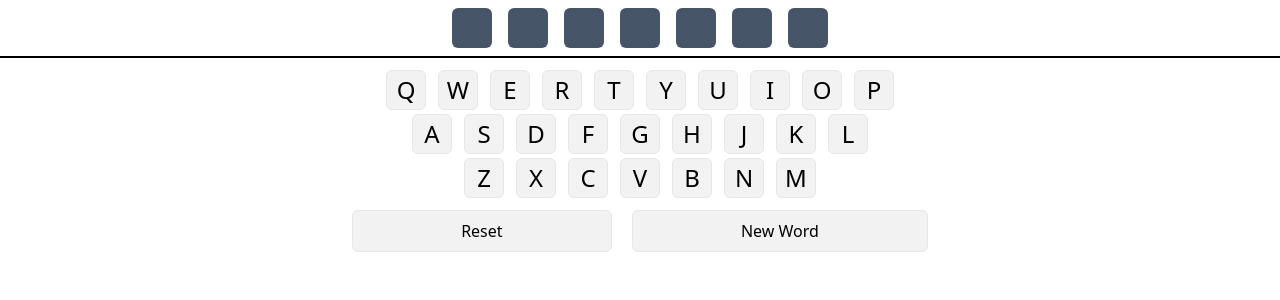
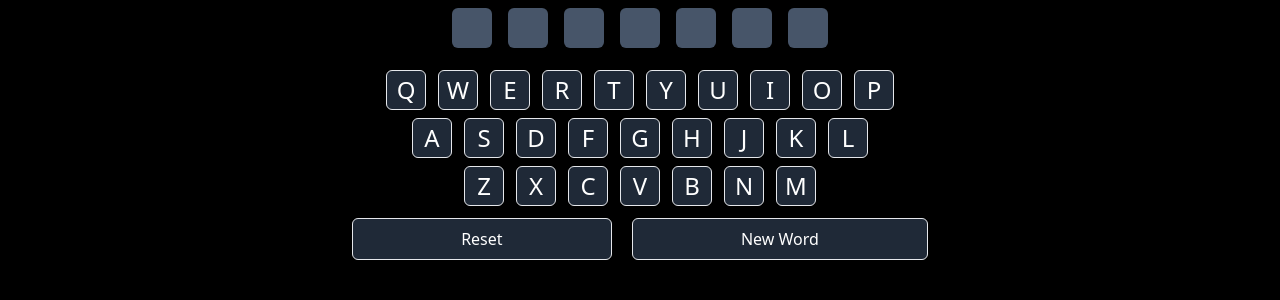
Before and after one commit to kristi000/hangman-game, a Next.js app: page / in a window 1280 px wide. Shown: the top 300 px of the page. Built offline with nearby package versions, Linux system fonts and the light colour scheme.

Commit message:
dark design

```diff
--- a/app/globals.css
+++ b/app/globals.css
@@ -4,9 +4,9 @@
 
 @layer components {
   .keyboard-btn {
-    @apply bg-[#f2f2f2] uppercase border duration-100  text-black text-2xl  aspect-square w-10 rounded-md flex justify-center items-center;
+    @apply bg-gray-800 uppercase border duration-100  text-white text-2xl  aspect-square w-10 rounded-md flex justify-center items-center  hover:animate-[scale-1.1_1s_infinite];
   }
   .control-btn {
-    @apply bg-[#f2f2f2] border rounded-md flex-grow p-2;
+    @apply bg-gray-800 text-white border rounded-md flex-grow p-2;
   }
 }
--- a/app/page.tsx
+++ b/app/page.tsx
@@ -2,7 +2,7 @@ import Hangman from "@/components/Hangman"
 
 export default function Home() {
   return (
-    <div className="bg-white min-h-screen">
+    <div className="bg-black min-h-screen">
       <main className="max-w-7xl mx-auto">
         <Hangman />
       </main>
--- a/components/Hangman.tsx
+++ b/components/Hangman.tsx
@@ -83,12 +83,12 @@ const Hangman = () => {
         />
       ) : (
         <>
-          <div className="absolute w-screen h-screen bg-white" />
+          <div className="absolute w-screen h-screen bg-black" />
           <div className="flex flex-row absolute top-[50%] right-[50%] transform translate-x-[50%] -translate-y-[50%]  bg-white">
             <div role="status">
               <svg
                 aria-hidden="true"
-                className="w-32 h-32 mr-2 text-gray-200 animate-spin dark:text-gray-600 fill-blue-600"
+                className="w-32 h-32 mr-2 text-gray-800 animate-spin dark:text-gray-600 fill-blue-600"
                 viewBox="0 0 100 101"
                 fill="none"
                 xmlns="http://www.w3.org/2000/svg"
--- a/components/Keyboard.tsx
+++ b/components/Keyboard.tsx
@@ -24,7 +24,7 @@ const Keyboard = ({
   }
 
   return (
-    <div className="flex flex-col max-w-xl gap-1 my-3">
+    <div className="flex flex-col max-w-xl gap-2 my-3">
       {keyboardLetters.map((letter) => {
         return (
           <div className="flex justify-center gap-3" key={Math.random()}>
@@ -36,7 +36,7 @@ const Keyboard = ({
                 <button
                   key={letter}
                   onClick={() => handleLetterClick(letter)}
-                  className={`keyboard-btn sdsdsanjdsdsds ${
+                  className={`keyboard-btn  ${
                     isDisabled ? "" : "active:scale-75"
                   }
                   ${isCorrect ? "bg-green-400" : ""}
```
